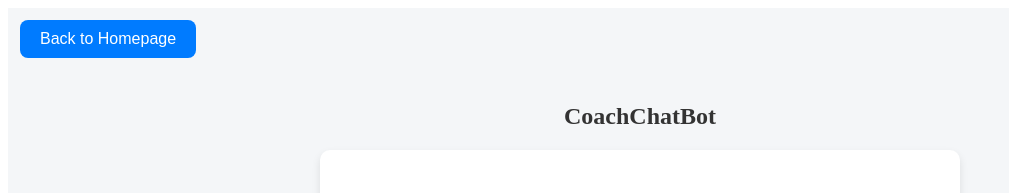
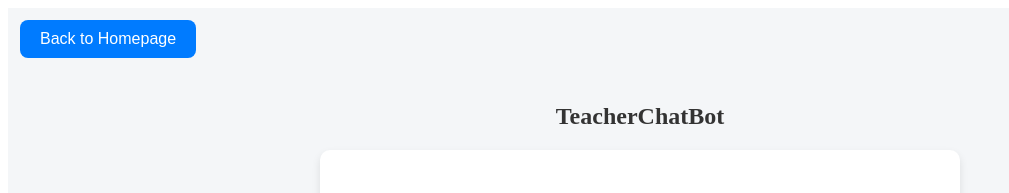
Before and after one commit to Baptisteismd/open-swag-software, a React (Create React App) app in the folder code/: page /Teacher in a window 1280 px wide. Shown: the top 193 px of the page, without its empty margins (0-1009 px from the left). Built offline with nearby package versions, Linux system fonts and the light colour scheme.

Commit message:
Update TeacherChatBot.js

```diff
--- a/code/src/pages/TeacherChatBot.js
+++ b/code/src/pages/TeacherChatBot.js
@@ -160,7 +160,7 @@ const TeacherChatBot = () => {
       <button onClick={() => { clearConversations(); navigate('/'); }} className="back-button">
         Back to Homepage
       </button>
-      <h1 className="chatbot-title">CoachChatBot</h1>
+      <h1 className="chatbot-title">TeacherChatBot</h1>
       <div className="chat-display" ref={chatDisplayRef}>
         {messages.map((msg, index) => (
           <div
```
